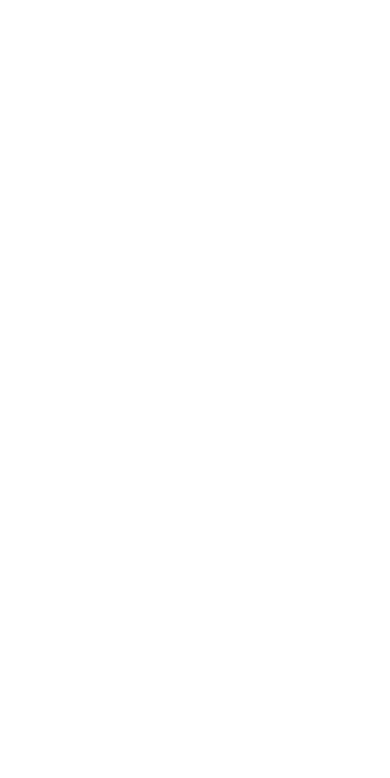
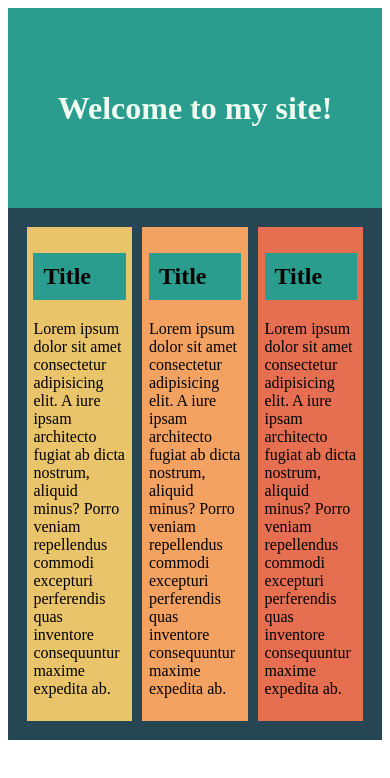
Before and after one commit to mblester/First-Responsive-Website, a plain HTML site: page index.html in a window 390 px wide. Drawn offline with Linux system fonts and the light colour scheme.

Commit message:
Final Responsive Page

```diff
--- a/index.html
+++ b/index.html
@@ -6,7 +6,18 @@
     <title>Responsive Website</title>
     <link rel="stylesheet" href="styles.css">
 </head>
-<body>
-
+<body class="container">
+    <header><h1>Welcome to my site!</h1></header>
+<main>
+    <div class="column1"><h2>Title</h2>
+        <p> Lorem ipsum dolor sit amet consectetur adipisicing elit. A iure ipsam architecto fugiat ab dicta nostrum, aliquid minus? Porro veniam repellendus commodi excepturi perferendis quas inventore consequuntur maxime expedita ab.</p>
+    </div>
+        <div class="column2"><h2>Title</h2>
+            <p> Lorem ipsum dolor sit amet consectetur adipisicing elit. A iure ipsam architecto fugiat ab dicta nostrum, aliquid minus? Porro veniam repellendus commodi excepturi perferendis quas inventore consequuntur maxime expedita ab.</p>
+    </div>
+    <div class="column3"><h2>Title</h2>
+        <p> Lorem ipsum dolor sit amet consectetur adipisicing elit. A iure ipsam architecto fugiat ab dicta nostrum, aliquid minus? Porro veniam repellendus commodi excepturi perferendis quas inventore consequuntur maxime expedita ab.</p>
+    </div>
+</main>
 </body>
 </html>
--- a/styles.css
+++ b/styles.css
@@ -0,0 +1,71 @@
+
+
+      header {
+        background-color: #2a9d8f;
+        grid-area: header;
+        height: 200px;
+        display: flex;
+        justify-content: space-evenly;
+        align-content: center;
+        color: honeydew;
+      }
+    h1{
+        margin: auto;
+        text-align: center;
+    }
+    main {
+            background-color:#264653;
+            grid-area: main;
+            display: flex;
+            justify-content: space-evenly;
+            align-content: center;
+            padding:5%;
+
+          }
+     .column1{
+         margin: auto;
+         padding: 2%;
+         margin-right: 10px;
+         grid-area: column1;
+         background-color: #e9c46a;
+     }
+     .column2{
+        margin: auto;
+        padding: 2%;
+        margin-right: 10px;
+        grid-area: column1;
+        background-color: #f4a261
+    }
+    .column3{
+        margin: auto;
+        padding: 2%;
+        grid-area: column1;
+        background-color: #e76f51;
+    }
+    h2{
+        padding: 10px;
+        background-color: #2a9d8f;
+    }
+
+
+@media (min-width: 992px) {
+    .container {
+        grid-template-columns: auto auto auto;
+        grid-template-areas:
+          "header header header"
+         "main main main"
+         "column1" "column2" "column3"
+          "footer footer footer"
+      }
+}
+@media (max-width: 600px) {
+    .container {
+      grid-template-columns: 1fr;
+      grid-template-areas:
+        "header"
+        "main"
+        "column1"
+        "column2"
+        "column3"
+  }
+}
```
